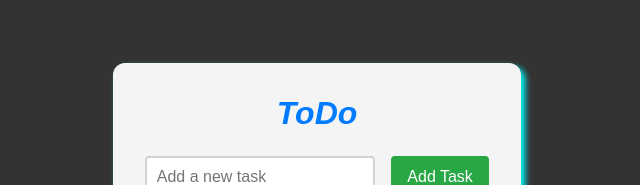
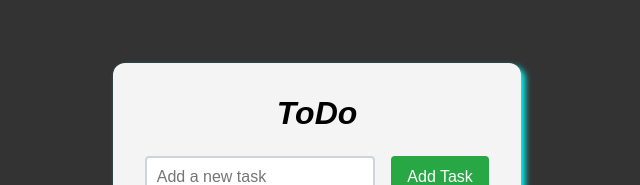
Before and after one commit to Jiteshiyu/Taskbar, a plain HTML site: page index.html in a window 1280 px wide. Shown: the part 242-427 px from the top of the page, without its empty margins (323-963 px from the left). Drawn offline with Linux system fonts and the light colour scheme.

Commit message:
Update style.css

```diff
--- a/style.css
+++ b/style.css
@@ -30,7 +30,6 @@ body {
 
 /* Heading styles */
 .heading {
-  color: #007bff;
   font-size: 2rem;
   font-weight: bold;
   font-style: italic;
```
